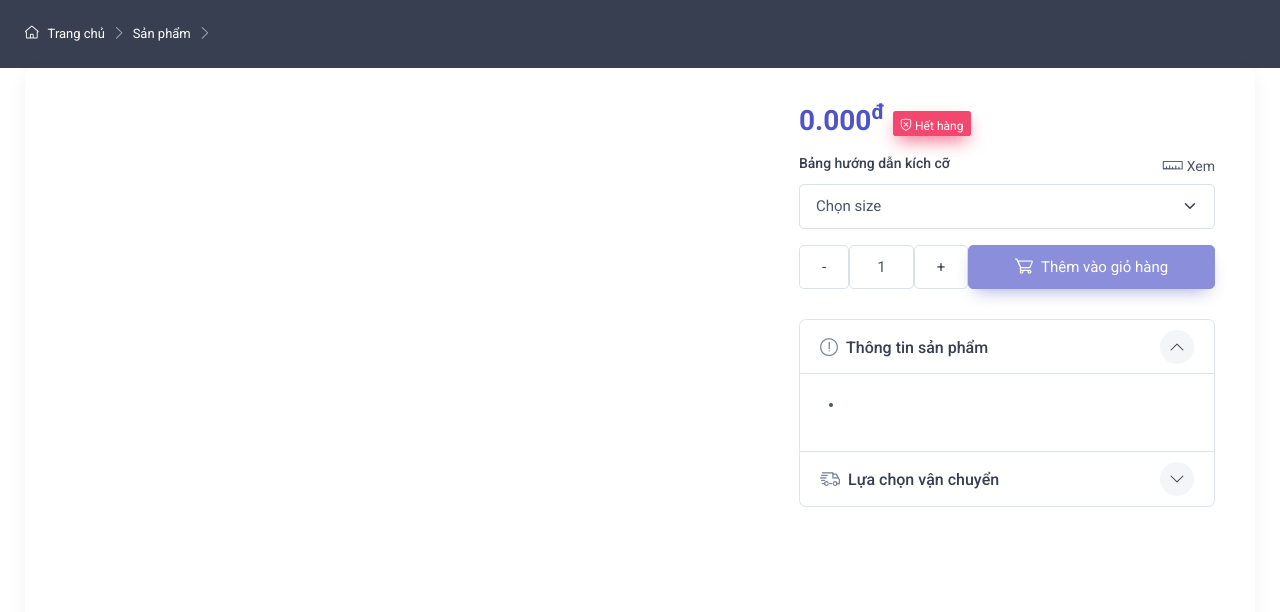
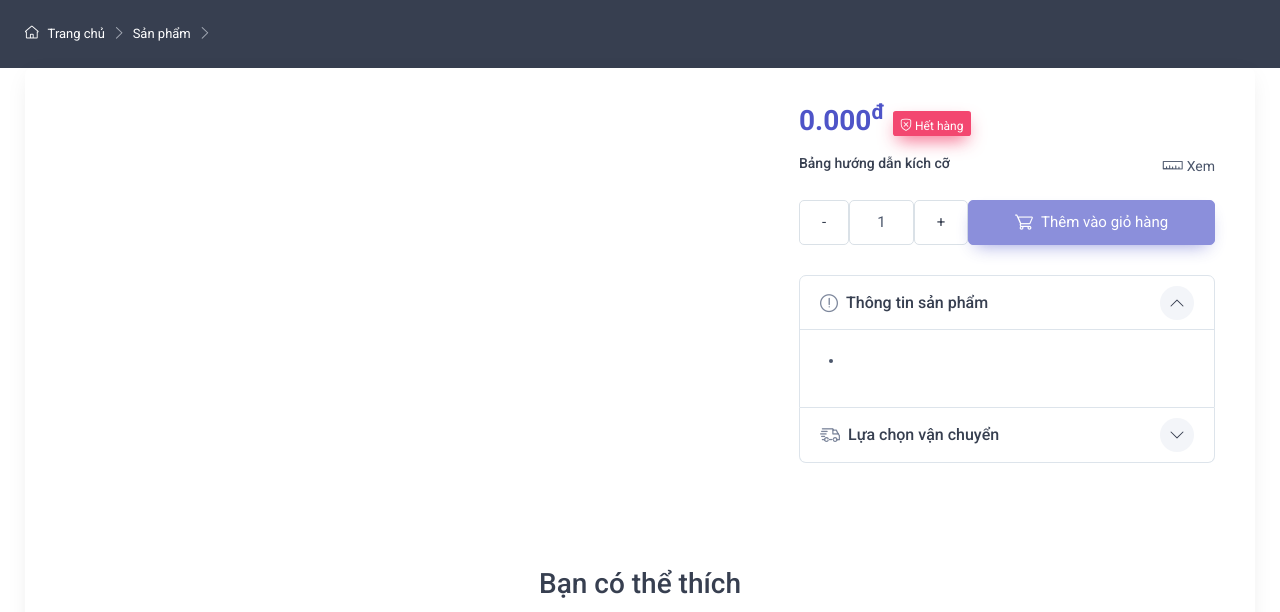
Before and after one commit to fukudck/sport-shopping-online-web, a PHP site: page /product_detail.php?product_id=11001 in a window 1280 px wide. Shown: the part 80-692 px from the top of the page. Run offline with PHP 8.4, Linux system fonts and the light colour scheme; data comes from the database, SQL or seed files in the repository; data that the repository does not hold is empty; some web fonts are replaced.

Commit message:
product_details changes

```diff
--- a/product_detail.php
+++ b/product_detail.php
@@ -127,7 +127,7 @@
 											<select class="form-select" id="product-size"
 												<?php
 													// Kiểm tra nếu có "No Size", nếu có thì ẩn dropdown
-													if (in_array("No Size", array_column($product_details['sizes'], 'size'))) {
+													if ($product_details['stock_quantity'] == 0 || in_array("No Size", array_column($product_details['sizes'], 'size'))) {
 														echo 'hidden'; // Ẩn dropdown nếu có "No Size"
 													} else {
 														echo 'required'; // Nếu không có "No Size", đánh dấu dropdown là required
```
